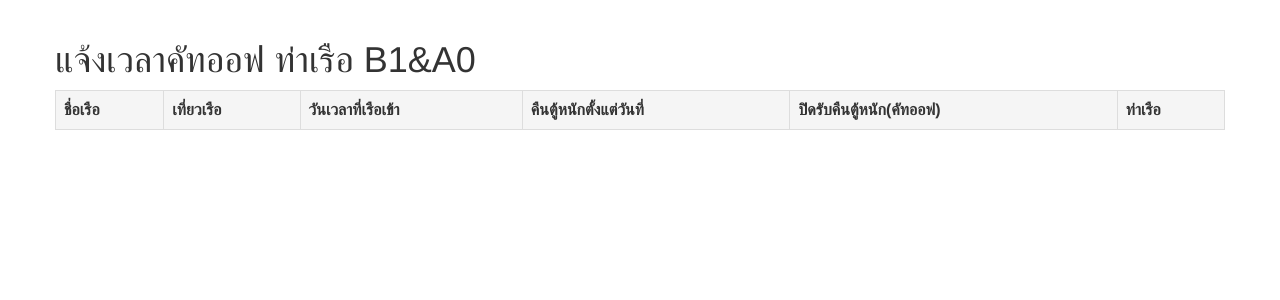
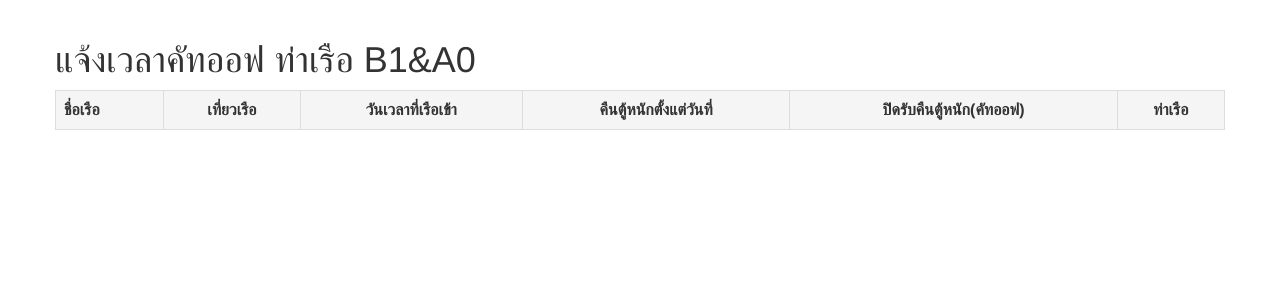
Before and after one commit to chutchais/LCB1-AutoBerth, a Django app: page /truckwindow/ in a window 1280 px wide. Shown: the part 52-352 px from the top of the page. Run offline with Django 3.2, Linux system fonts and the light colour scheme; tables that the repository leaves empty hold one stand-in row (values such as "Sample post"); lists and menus that the app fills with data are empty; parts of the project's set-up code (start-up, migrations or seed data) failed here and were passed over; some libraries are stand-ins or nearby versions.

Commit message:
Modify truck window report

```diff
--- a/src/templates/truckwindow.html
+++ b/src/templates/truckwindow.html
@@ -70,21 +70,40 @@
     <table class="table table-bordered">
       <tr class="active">
         <th>ชื่อเรือ</th>
-        <th>เที่ยวเรือ</th>
-        <th>วันเวลาที่เรือเข้า</th>
-        <th>คืนตู้หนักตั้งแต่วันที่</th>
-        <th>ปิดรับคืนตู้หนัก(คัทออฟ)</th>
-        <th>ท่าเรือ</th>
+        <th style="text-align: center;">เที่ยวเรือ</th>
+        <th style="text-align: center;">วันเวลาที่เรือเข้า</th>
+        <th style="text-align: center;">คืนตู้หนักตั้งแต่วันที่</th>
+        <th style="text-align: center;">ปิดรับคืนตู้หนัก(คัทออฟ)</th>
+        <th style="text-align: center;">ท่าเรือ</th>
       </tr>
 
           {% for obj in object_list %}
+            {% is_fix_cutoff obj.service as IsCutOff %}
             <tr>
                 <td>{{obj.vessel}}</td>
-                <td>{{obj.voy}}</td>
-                <td>{{obj.etb|date:"d/H:i"}}</td>
-                <td>{{obj.export_cutoff_date|date:"d/H:i"}}</td>
-                <td></td>
-                <td>{{obj.terminal}}</td>
+                <td style="text-align: center;">{{obj.voy}}</td>
+                <td style="text-align: center;">{{obj.etb|date:"d/H:i"}}</td>
+                <td style="text-align: center;">{{obj.export_cutoff_date|date:"d/H:i"}}</td>
+                <td style="text-align: center;">
+                    {% if not obj.has_cutoff %}
+                        {% if IsCutOff %}
+                            {% get_fix_cutoff obj.service obj.etb  as NewDryCutDate %}
+                            {{ NewDryCutDate|date:"d/m H:i"}}
+                        {% else %}
+                            {% decrease_hour obj.etb 24 as NewDryCutDate %}
+                            {{ NewDryCutDate|date:"d/m H:i"}}
+                        {% endif %}
+                    {% else %}
+                        {% if obj.cutoff_set.first.dry_date %}
+                            {% decrease_hour obj.cutoff_set.first.dry_date 0 as NewDryCutDate %}
+                            {{ obj.cutoff_set.first.dry_date|date:"d/m H:i" }}
+                        {% else %}
+                            {% decrease_hour obj.etb 24 as NewDryCutDate %}
+                            {{ NewDryCutDate|date:"d/m H:i"}}
+                        {% endif %}
+                    {% endif %}
+                </td>
+                <td style="text-align: center;">{{obj.terminal|cut:"/1"}}</td>
             </tr>
           {% endfor %}
 
```
